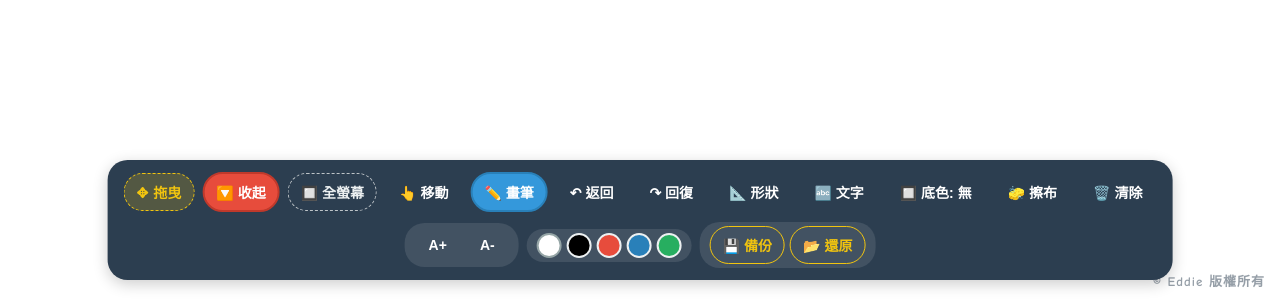
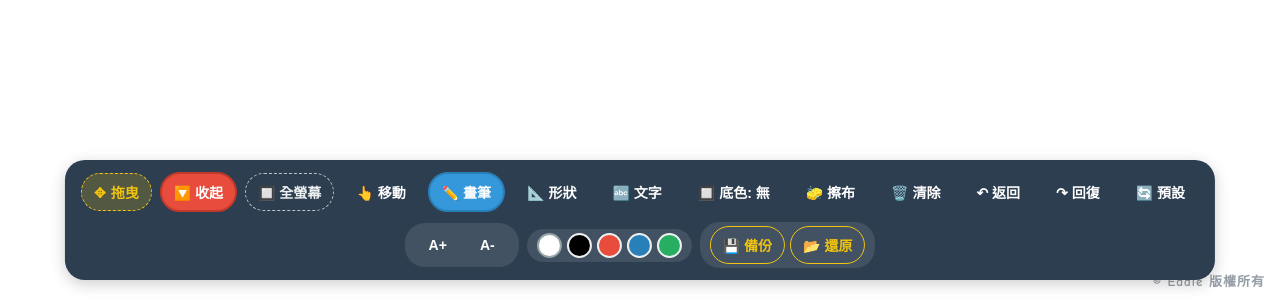
Before and after one commit to eddieliu888/board, a plain HTML site: page index.html in a window 1280 px wide. Shown: the part 500-800 px from the top of the page. Drawn offline with Linux system fonts and the light colour scheme.

Commit message:
Update index.html

```diff
--- a/index.html
+++ b/index.html
@@ -570,13 +570,14 @@
             <button id="btn-fullscreen" onclick="toggleFullScreen()" style="color: #ecf0f1; border: 1px dashed #bdc3c7;">🔲 全螢幕</button>
             <button id="btn-move" onclick="setMode('move')">👆 移動</button>
             <button id="btn-pen" class="active" onclick="setMode('pen')">✏️ 畫筆</button>
-            <button id="btn-undo" onclick="undoAction()" title="返回上一個動作 (Ctrl+Z)">↶ 返回</button>
-            <button id="btn-redo" onclick="redoAction()" title="回復下一個動作 (Ctrl+Y / Ctrl+Shift+Z)">↷ 回復</button>
             <button id="btn-shape" onclick="setMode('shape')">📐 形狀</button>
             <button id="btn-text" onclick="setMode('text')">🔤 文字</button>
             <button id="btn-bg-toggle" onclick="toggleTextBg()">🔲 底色: 無</button>
             <button id="btn-eraser" onclick="setMode('eraser')">🧽 擦布</button>
             <button onclick="requestClearCanvas()">🗑️ 清除</button>
+            <button id="btn-undo" onclick="undoAction()" title="返回上一個動作 (Ctrl+Z)">↶ 返回</button>
+            <button id="btn-redo" onclick="redoAction()" title="回復下一個動作 (Ctrl+Y / Ctrl+Shift+Z)">↷ 回復</button>
+            <button id="btn-reset-defaults" onclick="resetWhiteboardDefaults()" title="回到白板與工具列預設狀態">🔄 預設</button>
         </div>
 
         <!-- 第二行：子功能、顏色、粗細、存檔 -->
@@ -639,9 +640,15 @@
     previewCtx.lineJoin = 'round';
     previewCtx.imageSmoothingEnabled = true;
 
-    let scale = 1;
-    let translateX = (window.innerWidth - 3000) / 2;
-    let translateY = (window.innerHeight - 2000) / 2;
+    function getDefaultViewState() {
+        return {
+            scale: 1,
+            translateX: (window.innerWidth - 3000) / 2,
+            translateY: (window.innerHeight - 2000) / 2
+        };
+    }
+
+    let { scale, translateX, translateY } = getDefaultViewState();
 
     let isDrawing = false;
     let currentMode = 'pen';
@@ -809,7 +816,15 @@
             toolbarEl.style.top = currentTop + 'px';
         }
     }
-    window.addEventListener('resize', checkToolbarBounds);
+    window.addEventListener('resize', () => {
+        if (Math.abs(scale - 1) < 0.0001) {
+            const defaultView = getDefaultViewState();
+            translateX = defaultView.translateX;
+            translateY = defaultView.translateY;
+            updateTransform();
+        }
+        checkToolbarBounds();
+    });
 
     function updateTransform() {
         workspace.style.transform = `translate(${translateX}px, ${translateY}px) scale(${scale})`;
@@ -979,6 +994,62 @@
         slider.value = isEraser ? eraserWidth : penWidth;
         document.getElementById('size-display').innerText = slider.value + 'px';
         showToast(`已回復預設${isEraser ? '擦布' : '畫筆'}大小`);
+    }
+
+
+    function resetWhiteboardDefaults() {
+        const defaultView = getDefaultViewState();
+        scale = defaultView.scale;
+        translateX = defaultView.translateX;
+        translateY = defaultView.translateY;
+        updateTransform();
+
+        currentColor = '#000000';
+        currentShapeType = 'rect';
+        currentPenType = 'freehand';
+        penWidth = DEFAULT_PEN_WIDTH;
+        eraserWidth = DEFAULT_ERASER_WIDTH;
+        savedFontSize = '32px';
+        globalTextBgEnabled = false;
+        updateBgButtonUI(false);
+
+        localStorage.setItem('wb_penWidth', penWidth);
+        localStorage.setItem('wb_eraserWidth', eraserWidth);
+
+        document.getElementById('pen-freehand').classList.add('active');
+        document.getElementById('pen-line').classList.remove('active');
+        document.getElementById('pen-highlight').classList.remove('active');
+        document.getElementById('shape-rect').classList.add('active');
+        document.getElementById('shape-circle').classList.remove('active');
+
+        const slider = document.getElementById('size-slider');
+        slider.max = 50;
+        slider.disabled = false;
+        slider.value = penWidth;
+        document.getElementById('size-icon').innerText = '✏️';
+        document.getElementById('size-display').innerText = penWidth + 'px';
+
+        if (activeTextBox) {
+            activeTextBox.blur();
+            activeTextBox = null;
+        }
+
+        setMode('pen');
+        clearShapePreview();
+        updateCanvasInteractivity();
+        updateToolOptionVisibility();
+        updateTextLayerInteractivity();
+
+        isToolbarMinimized = false;
+        toolbarEl.style.display = 'flex';
+        toolbarEl.style.left = '';
+        toolbarEl.style.top = '';
+        toolbarEl.style.bottom = '20px';
+        toolbarEl.style.transform = 'translateX(-50%)';
+        document.getElementById('btn-toggle-toolbar').classList.remove('show');
+        checkToolbarBounds();
+
+        showToast('已回到白板與工具列的預設狀態');
     }
 
     function setMode(mode) {
```
